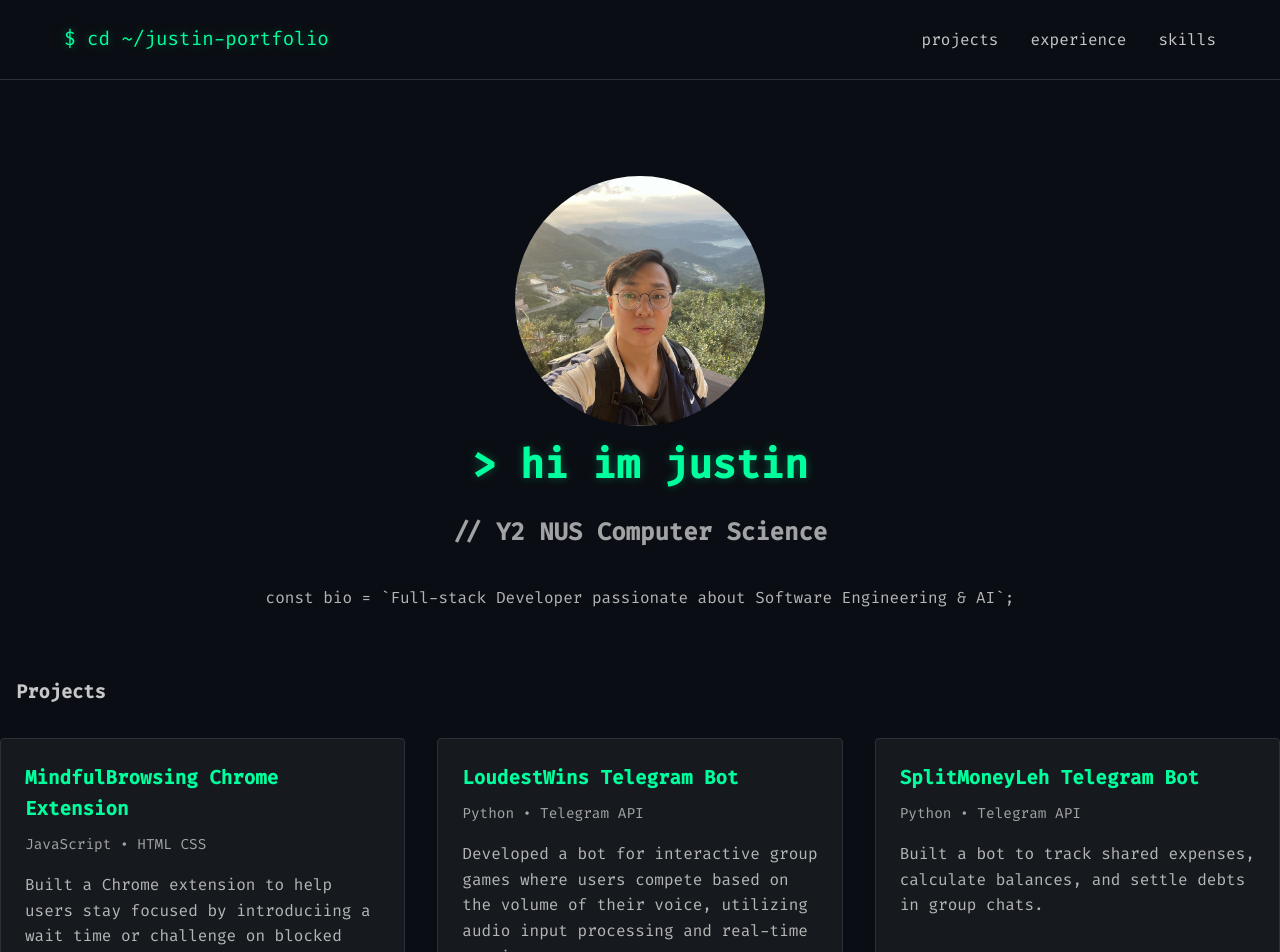
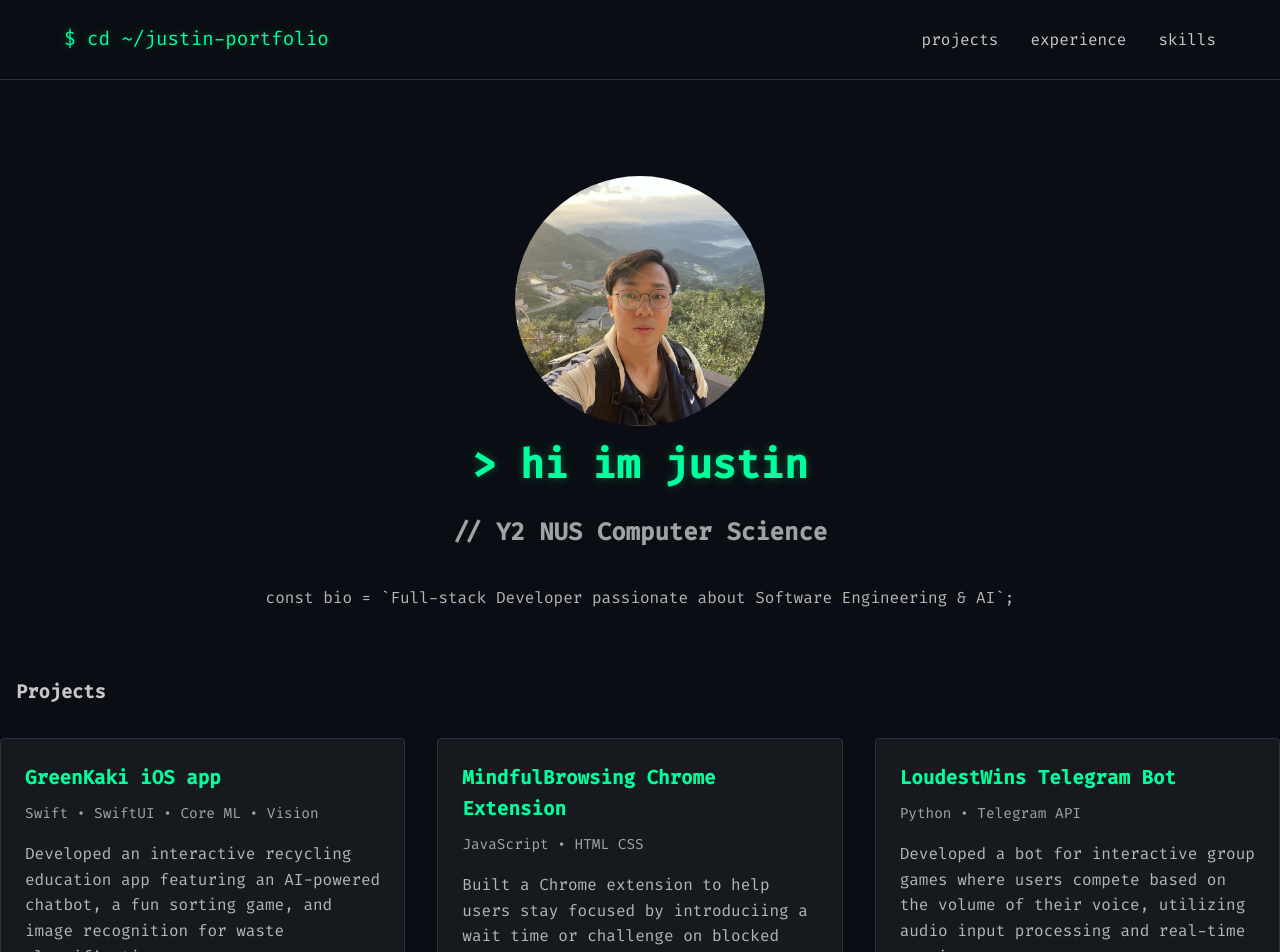
Before and after one commit to Justin-Yeo/hi-im-justin, a React (Create React App) app: page / in a window 1280 px wide. Shown: the top 952 px of the page. Built offline with nearby package versions, Linux system fonts and the light colour scheme.

Commit message:
Add GreenKaki into projects

```diff
--- a/src/data.js
+++ b/src/data.js
@@ -1,4 +1,10 @@
 export const projects = [
+  {
+    "title": "GreenKaki iOS app",
+    "tech": "Swift • SwiftUI • Core ML • Vision",
+    "description": "Developed an interactive recycling education app featuring an AI-powered chatbot, a fun sorting game, and image recognition for waste classification.",
+    "github": "https://github.com/Justin-Yeo/GreenKaki"
+  },
   {
     "title": "MindfulBrowsing Chrome Extension",
     "tech": "JavaScript • HTML CSS",
```
